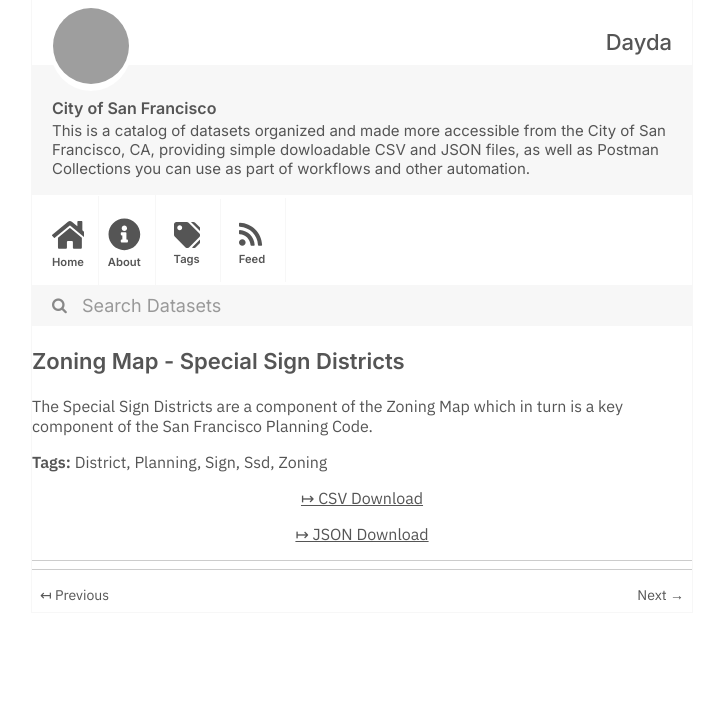
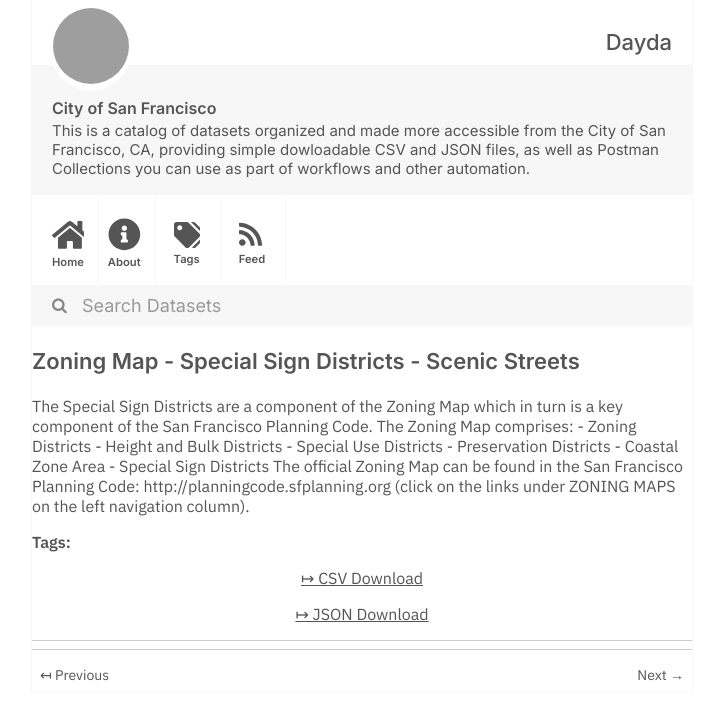
Before and after one commit to dayda-entities/city-of-san-francisco, a Jekyll site: the page built from _posts/2020-11-10-zoning-map-special-sign-distri.md, in a window 1280 px wide, cut to the strip 0-720 px from the top of the page. Shown: the whole strip, without its empty margins (278-992 px from the left). Built offline with Jekyll 4.4.1, drawn with Linux system fonts in a browser that asks for light colours; grey boxes are pictures that could not be loaded.

Commit message:
Publish Data

```diff
--- a/_posts/2020-11-10-zoning-map-special-sign-distri.md
+++ b/_posts/2020-11-10-zoning-map-special-sign-distri.md
@@ -1,20 +1,15 @@
 ---
-title: Zoning Map - Special Sign Districts
-created: '2020-11-10T16:56:33.987466'
-modified: '2020-12-04T19:33:51.401136'
+title: Zoning Map - Special Sign Districts - Scenic Streets
+created: '2020-11-10T16:56:09.765761'
+modified: '2020-12-04T19:32:23.777521'
 state: active
 type: dataset
-tags:
-  - District
-  - Planning
-  - Sign
-  - Ssd
-  - Zoning
+tags: []
 groups:
   - Local Government
-csv_url: 'https://data.sfgov.org/api/views/g9f8-pkcz/rows.csv?accessType=DOWNLOAD'
-json_url: 'https://data.sfgov.org/api/views/g9f8-pkcz/rows.json?accessType=DOWNLOAD'
+csv_url: 'https://data.sfgov.org/api/views/4n3c-huha/rows.csv?accessType=DOWNLOAD'
+json_url: 'https://data.sfgov.org/api/views/4n3c-huha/rows.json?accessType=DOWNLOAD'
 layout: post
 
 ---
-The Special Sign Districts are a component of the Zoning Map which in turn is a key component of the San Francisco Planning Code.
+The Special Sign Districts are a component of the Zoning Map which in turn is a key component of the San Francisco Planning Code. The Zoning Map comprises: - Zoning Districts - Height and Bulk Districts - Special Use Districts - Preservation Districts - Coastal Zone Area - Special Sign Districts The official Zoning Map can be found in the San Francisco Planning Code: http://planningcode.sfplanning.org (click on the links under ZONING MAPS on the left navigation column).
```
